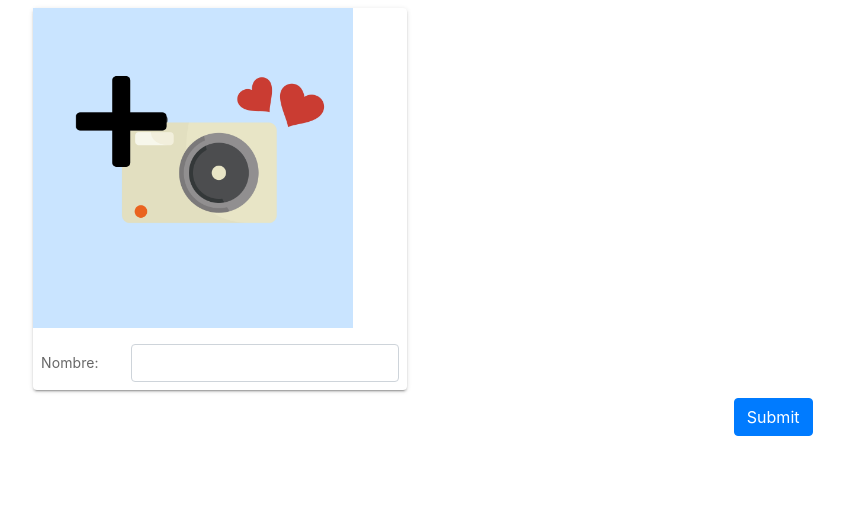
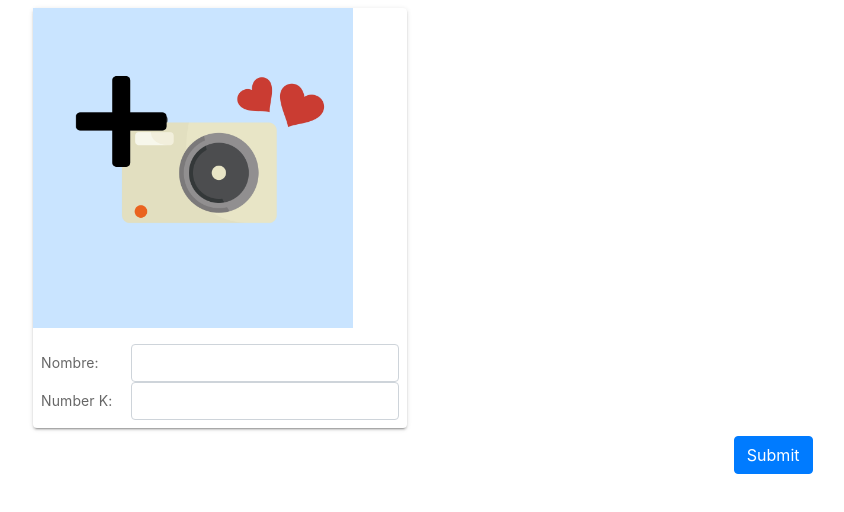
Before and after one commit to biegoseb/multimedia-database, a Vue app in the folder client/: page / in a window 1280 px wide. Shown: the top 512 px of the page, without its empty margins (420-1264 px from the left). Built offline with nearby package versions, Linux system fonts and the light colour scheme.

Commit message:
added k to attr

```diff
--- a/client/src/components/Browser.vue
+++ b/client/src/components/Browser.vue
@@ -27,6 +27,14 @@
                 <b-input v-model="nombre"></b-input>
               </b-col>
             </b-row>
+            <b-row align-v="center">
+              <b-col md="3" class="p-0">
+                Number K:
+              </b-col>
+              <b-col class="p-0">
+                <b-input v-model="k"></b-input>
+              </b-col>
+            </b-row>
           </b-container>
         </v-card-text>
       </v-card>
@@ -44,6 +52,7 @@ export default {
   name: "Browser",
   data: () => ({
     nombre: "",
+    k: "",
     src: "",
     files: [],
     photoPlaceholder: require("../static/img/38.jpg"),
@@ -53,7 +62,7 @@ export default {
       const formData = new FormData();
       formData.append("file", this.files);
       const data = {
-        k: 1,
+        k: this.k,
         nombre: this.nombre,
       };
       formData.append("data", JSON.stringify(data));
```
